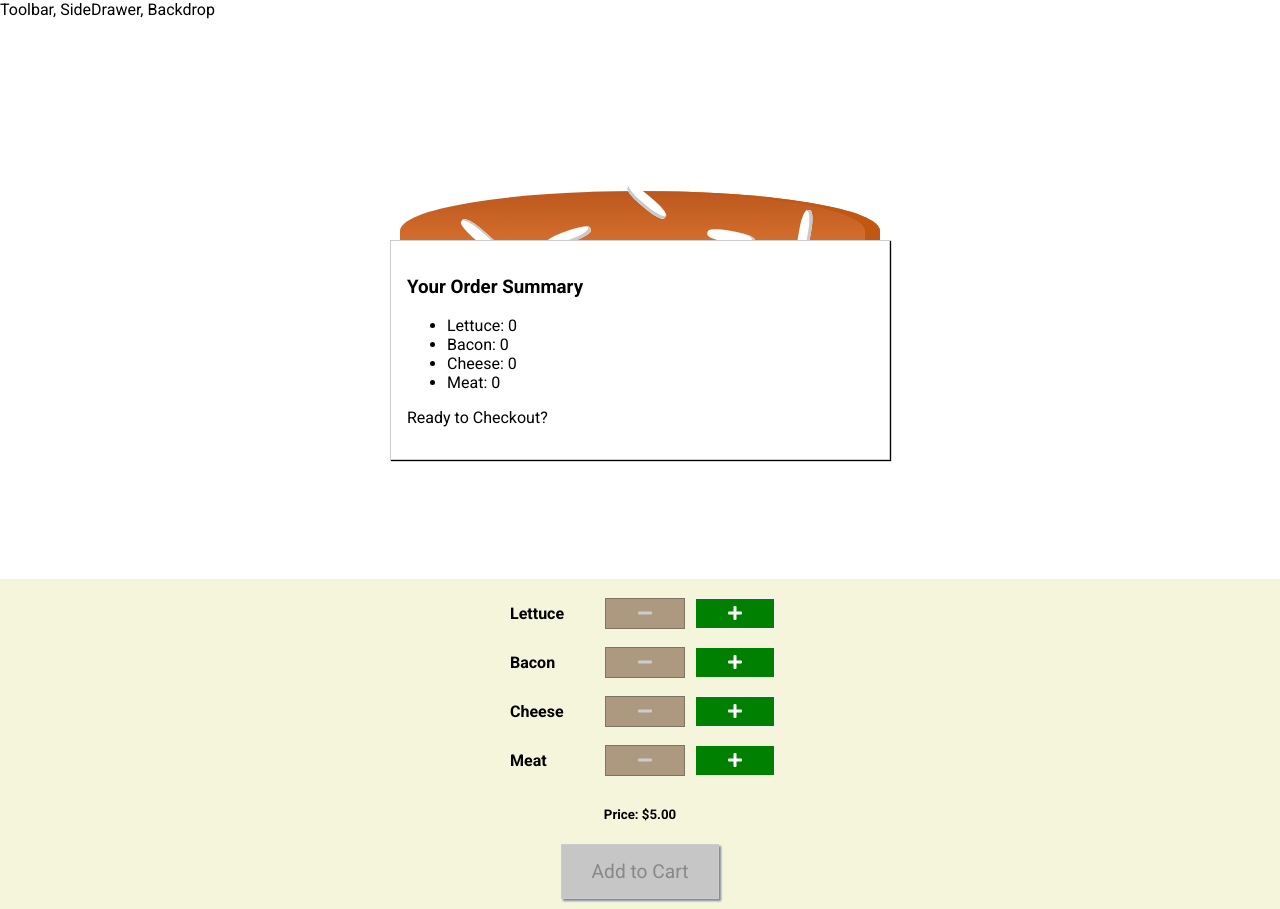
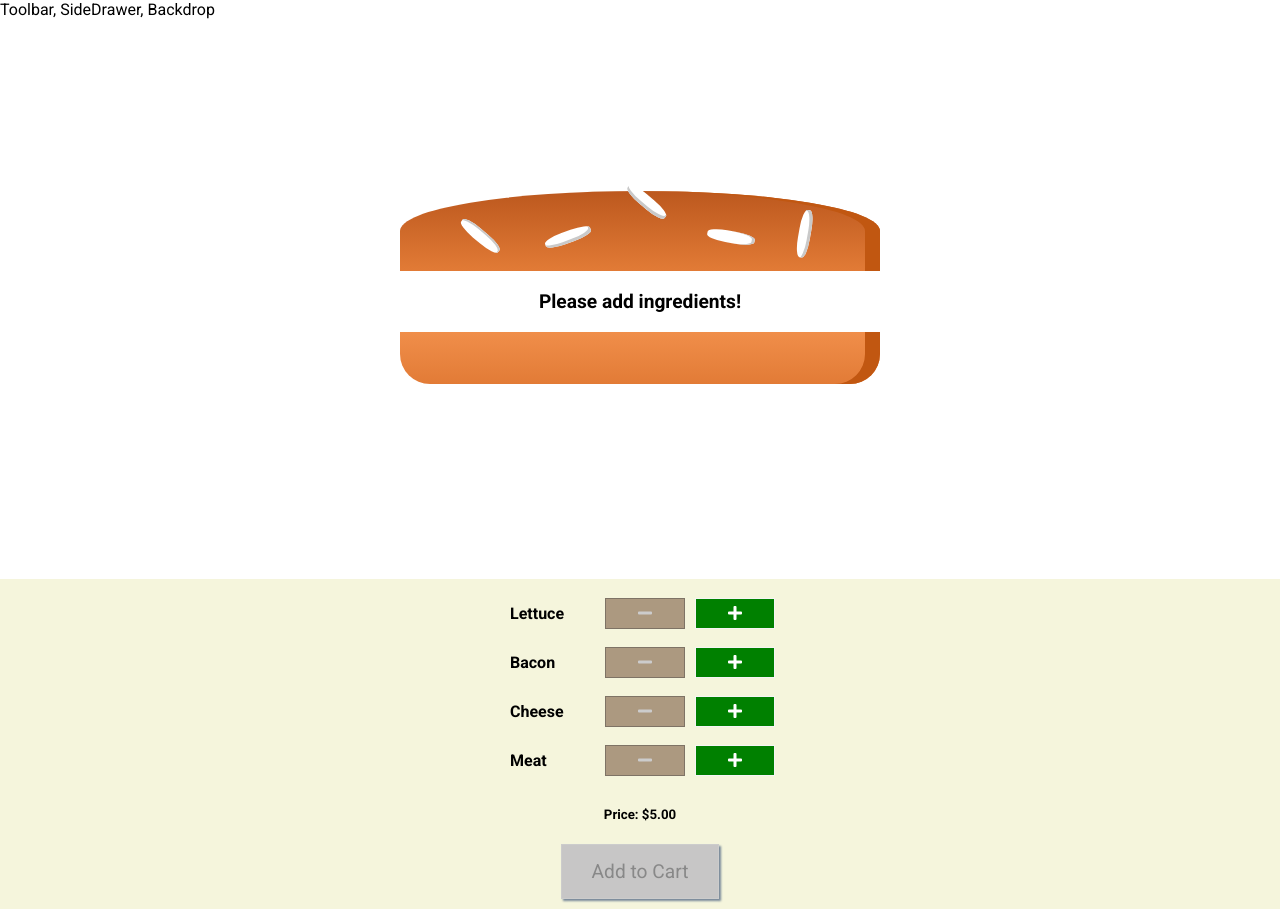
Before and after one commit to Abel-Zambrano/rocket-burger, a React (Create React App) app: page / in a window 1280 px wide. Built offline with nearby package versions, Linux system fonts and the light colour scheme.

Commit message:
update to modal

```diff
--- a/src/components/Burger/BuildControls/BuildControls.jsx
+++ b/src/components/Burger/BuildControls/BuildControls.jsx
@@ -23,7 +23,8 @@ const BuildControls = (props) => {
             <h5>Price: ${props.price.toFixed(2)}</h5>
             <button
                 className='OrderButton'
-                disabled={!props.purchase} >Add to Cart</button>
+                disabled={!props.purchase}
+                onClick={props.checkout}>Add to Cart</button>
         </div>
     );
 };
--- a/src/components/UI/Modal/Modal.jsx
+++ b/src/components/UI/Modal/Modal.jsx
@@ -3,7 +3,11 @@ import './Modal.css';
 
 const Modal = (props) => {
     return (
-        <div className='Modal'>
+        <div className='Modal'
+            style={{
+                transform: props.show ? 'translate(0)' : 'translateY(-100vh)',
+                opacity: props.show ? '1' : '0'
+            }}>
             {props.children}
         </div>
     );
--- a/src/containers/BurgerBuilder.jsx
+++ b/src/containers/BurgerBuilder.jsx
@@ -15,6 +15,7 @@ const BurgerBuilder = () => {
     // State =================================================================
     const [ price, setPrice ] = useState(5);
     const [ checkout, setCheckout ] = useState(false);
+    const [ purchasing, setPurchasing ] = useState(false);
     const [ ingredients, setIngredients ] = useState({
         lettuce: 0,
         bacon: 0,
@@ -70,6 +71,10 @@ const BurgerBuilder = () => {
         updateCheckoutState(updatedIngredients);
     };
 
+    const purchasingHandler = () => {
+        setPurchasing(true);
+    }
+
     const disabledButton = {
         ...ingredients
     };
@@ -81,7 +86,7 @@ const BurgerBuilder = () => {
     return (
 
         <>
-            <Modal>
+            <Modal show={purchasing}>
                 <OrderSummary ingredients={ingredients} />
             </Modal>
             <Burger ingredients={ingredients} />
@@ -90,6 +95,7 @@ const BurgerBuilder = () => {
                 remove={removeIngredientHandler}
                 disabled={disabledButton}
                 purchase={checkout}
+                checkout={purchasingHandler}
                 price={price} />
         </>
     );
```
